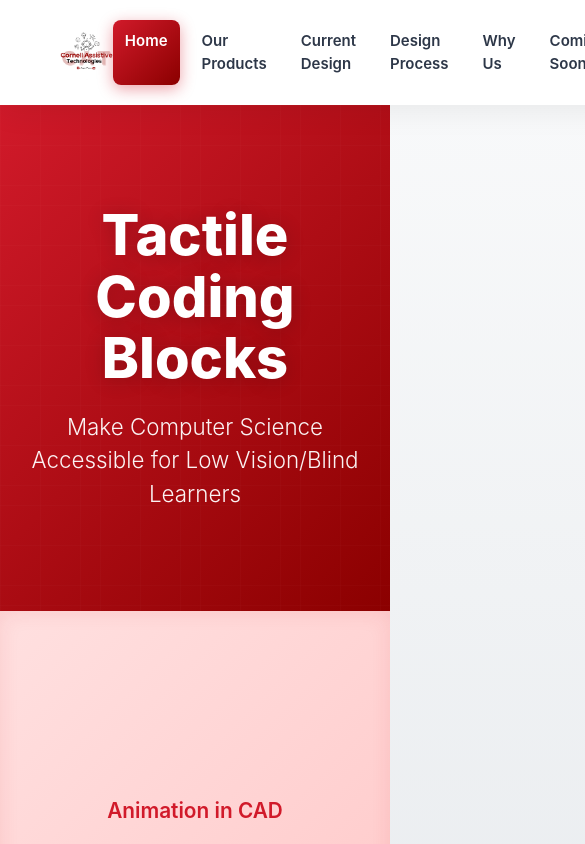
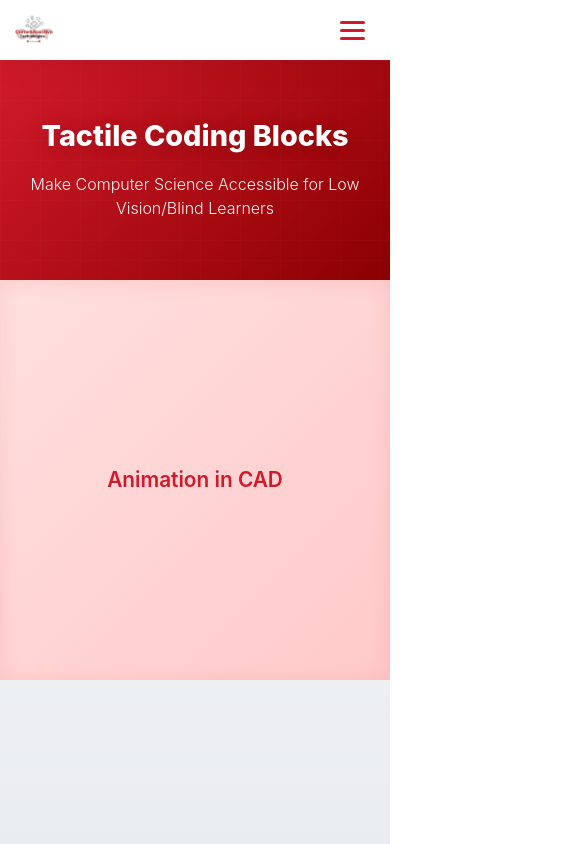
Before and after one commit to cornellassist/tactile-coding-blocks-website, a React (Vite) app: page / in a window 390 px wide. Shown: the top 844 px of the page, 585 px wide, since content can reach past the window. Built offline with nearby package versions, Linux system fonts and the light colour scheme.

Commit message:
Fix layout for mobile screens, add hamburger menu

```diff
--- a/src/App.tsx
+++ b/src/App.tsx
@@ -1,5 +1,5 @@
 // src/App.tsx
-import React from 'react';
+import { useState } from 'react';
 import { Routes, Route, Link, useLocation } from 'react-router-dom';
 import Home from './pages/Home';
 import Products from './pages/products';
@@ -13,6 +13,16 @@ import './styles.css';
 function App() {
   const location = useLocation();
 
+  const [isMenuOpen, setIsMenuOpen] = useState(false);
+
+  const toggleMenu = () => {
+    setIsMenuOpen(!isMenuOpen);
+  };
+
+  const closeMenu = () => {
+    setIsMenuOpen(false);
+  };
+
   return (
     <>
       {/* Navbar (shared across all pages) */}
@@ -20,23 +30,31 @@ function App() {
         <Link to="/" className="logo">
           <img src={logo} alt="Company Logo" />
         </Link>
-        <nav className="nav-links">
-          <Link to="/" className={location.pathname === '/' ? 'active' : ''}>
+
+        {/* Hamburger Menu Button */}
+        <div className={`hamburger ${isMenuOpen ? 'active' : ''}`} onClick={toggleMenu}>
+          <span></span>
+          <span></span>
+          <span></span>
+        </div>
+
+        <nav className={`nav-links ${isMenuOpen ? 'active' : ''}`}>
+          <Link to="/" className={location.pathname === '/' ? 'active' : ''} onClick={closeMenu}>
             Home
           </Link>
-          <Link to="/products" className={location.pathname === '/products' ? 'active' : ''}>
+          <Link to="/products" className={location.pathname === '/products' ? 'active' : ''} onClick={closeMenu}>
             Our Products
           </Link>
-          <Link to="/current-design" className={location.pathname === '/current-design' ? 'active' : ''}>
+          <Link to="/current-design" className={location.pathname === '/current-design' ? 'active' : ''} onClick={closeMenu}>
             Current Design
           </Link>
-          <Link to="/design-process" className={location.pathname === '/design-process' ? 'active' : ''}>
+          <Link to="/design-process" className={location.pathname === '/design-process' ? 'active' : ''} onClick={closeMenu}>
             Design Process
           </Link>
-          <Link to="/why-us" className={location.pathname === '/why-us' ? 'active' : ''}>
+          <Link to="/why-us" className={location.pathname === '/why-us' ? 'active' : ''} onClick={closeMenu}>
             Why Us
           </Link>
-          <Link to="/coming-soon" className={location.pathname === '/coming-soon' ? 'active' : ''}>
+          <Link to="/coming-soon" className={location.pathname === '/coming-soon' ? 'active' : ''} onClick={closeMenu}>
             Coming Soon
           </Link>
         </nav>
--- a/src/styles.css
+++ b/src/styles.css
@@ -4,6 +4,7 @@ body,
   height: 100%;
   padding: 0;
   margin: 0;
+  overflow-x: hidden;
 }
 
 .hero,
@@ -67,6 +68,36 @@ body {
   top: 0;
   z-index: 1000;
   transition: all 0.3s ease;
+}
+
+/* Hamburger Menu Button */
+.hamburger {
+  display: none;
+  flex-direction: column;
+  cursor: pointer;
+  gap: 5px;
+  padding: 10px;
+  z-index: 1001;
+}
+
+.hamburger span {
+  width: 25px;
+  height: 3px;
+  background: #d11a2a;
+  border-radius: 3px;
+  transition: all 0.3s ease;
+}
+
+.hamburger.active span:nth-child(1) {
+  transform: rotate(45deg) translate(8px, 8px);
+}
+
+.hamburger.active span:nth-child(2) {
+  opacity: 0;
+}
+
+.hamburger.active span:nth-child(3) {
+  transform: rotate(-45deg) translate(7px, -7px);
 }
 
 .logo-placeholder {
@@ -520,7 +551,7 @@ body {
 /* Horizontal red line */
 .timeline-line {
   position: absolute;
-  top: 65px;
+  top: 5rem;
   left: 0;
   right: 0;
   height: 6px;
@@ -528,6 +559,7 @@ body {
   z-index: 0;
   border-radius: 3px;
   box-shadow: 0 2px 10px rgba(209, 26, 42, 0.3);
+  transform: translateY(9px);
 }
 
 /* Timeline Events */
@@ -703,3 +735,198 @@ html {
   font-size: 15px;
   top: 20px;
 }
+
+/* Mobile Responsive Styles */
+@media (max-width: 768px) {
+  .navbar {
+    padding: 15px 20px;
+  }
+
+  .hamburger {
+    display: flex;
+  }
+
+  .nav-links {
+    position: fixed;
+    top: 0;
+    right: -100%;
+    height: 100vh;
+    width: 70%;
+    max-width: 300px;
+    background: rgba(255, 255, 255, 0.98);
+    backdrop-filter: blur(10px);
+    flex-direction: column;
+    justify-content: flex-start;
+    padding: 80px 30px 30px;
+    box-shadow: -5px 0 20px rgba(0, 0, 0, 0.1);
+    transition: right 0.3s ease;
+    gap: 5px;
+    z-index: 1000;
+    overflow-y: auto;
+  }
+
+  .nav-links.active {
+    right: 0;
+  }
+
+  .nav-links a {
+    width: 100%;
+    text-align: left;
+    padding: 15px 20px;
+    font-size: 16px;
+    border-radius: 8px;
+  }
+
+  .nav-links a::before {
+    display: none;
+  }
+
+  /* Prevent body scroll overflow on mobile */
+  body {
+    overflow-x: hidden;
+    position: relative;
+  }
+
+  .hero h1 {
+    font-size: 2.2rem;
+  }
+
+  .hero p {
+    font-size: 1.1rem;
+  }
+
+  .products-header h1,
+  .page-header h1 {
+    font-size: 2rem;
+  }
+
+  .product-grid {
+    padding: 30px 15px;
+    gap: 30px;
+  }
+
+  .product-card {
+    padding: 20px;
+  }
+
+  .why-us-content {
+    flex-direction: column;
+    padding: 40px 20px;
+    gap: 30px;
+  }
+
+  .testimonials {
+    flex-direction: column;
+    padding: 30px 20px;
+  }
+
+  .timeline-container {
+    padding: 3rem 1rem;
+  }
+
+  .timeline-events {
+    gap: 5px;
+  }
+
+  .timeline-item {
+    flex: 1;
+    min-width: 60px;
+  }
+
+  .timeline-date {
+    font-size: 11px;
+    margin-top: 0.4rem;
+  }
+
+  .timeline-label {
+    font-size: 0.65rem;
+    margin-top: 0.2rem;
+  }
+
+  .timeline-item .dot {
+    width: 16px;
+    height: 16px;
+    border: 2px solid white;
+  }
+
+  .timeline-line {
+    top: 45px;
+    height: 4px;
+  }
+
+  .video-section {
+    padding: 40px 20px;
+  }
+}
+
+@media (max-width: 480px) {
+  .navbar {
+    padding: 10px 15px;
+  }
+
+  .logo img {
+    height: 40px;
+  }
+
+  .nav-links a {
+    padding: 6px 8px;
+    font-size: 12px;
+  }
+
+  .hero {
+    padding: 60px 15px;
+  }
+
+  .hero h1 {
+    font-size: 1.8rem;
+  }
+
+  .hero p {
+    font-size: 1rem;
+  }
+
+  .products-header h1,
+  .page-header h1 {
+    font-size: 1.6rem;
+  }
+
+  .product-card h2 {
+    font-size: 1.3rem;
+  }
+
+  .testimonial-card {
+    padding: 25px;
+  }
+
+  .timeline-container {
+    padding: 2.5rem 0.5rem;
+  }
+
+  .timeline-events {
+    gap: 3px;
+  }
+
+  .timeline-item {
+    min-width: 50px;
+  }
+
+  .timeline-date {
+    font-size: 10px;
+    margin-top: 0.3rem;
+  }
+
+  .timeline-label {
+    font-size: 0.6rem;
+    margin-top: 0.1rem;
+  }
+
+  .timeline-item .dot {
+    width: 14px;
+    height: 14px;
+  }
+
+  .timeline-line {
+    top: 37px;
+    height: 3px;
+  }
+}
```
